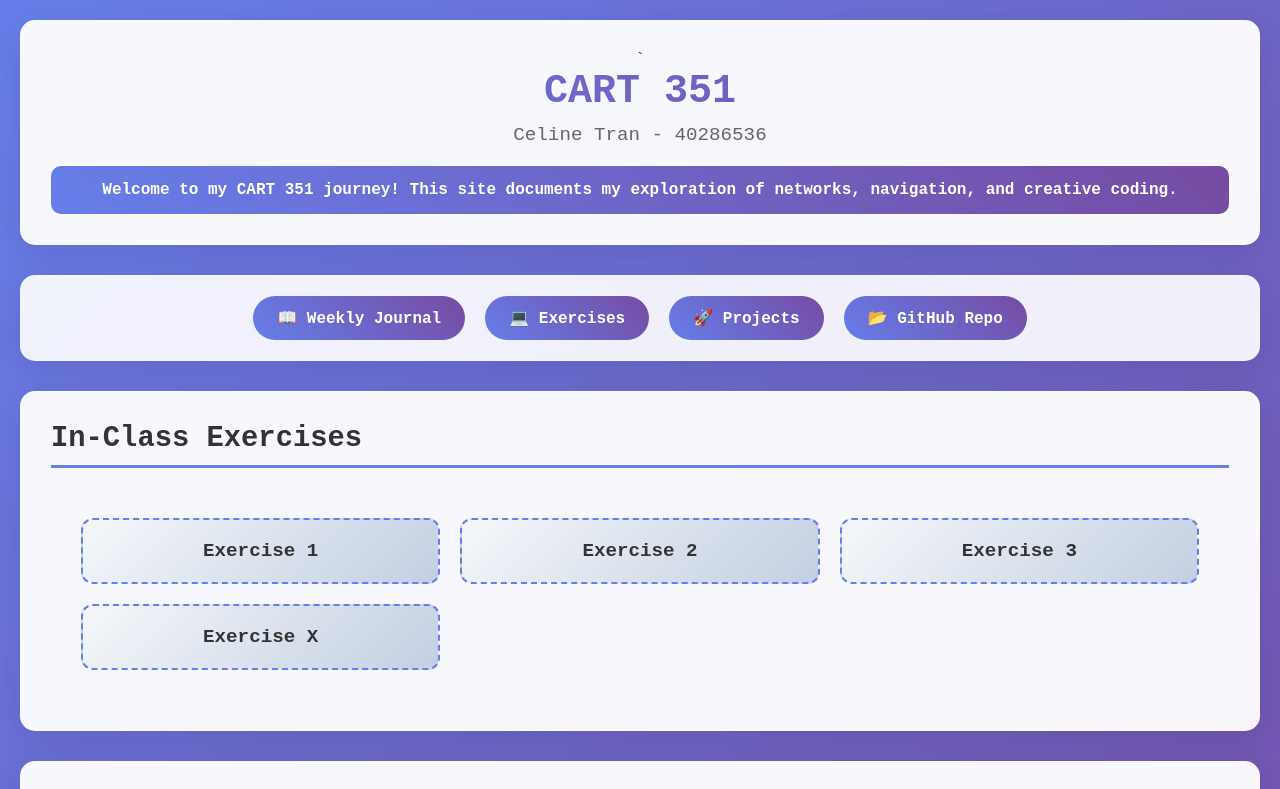
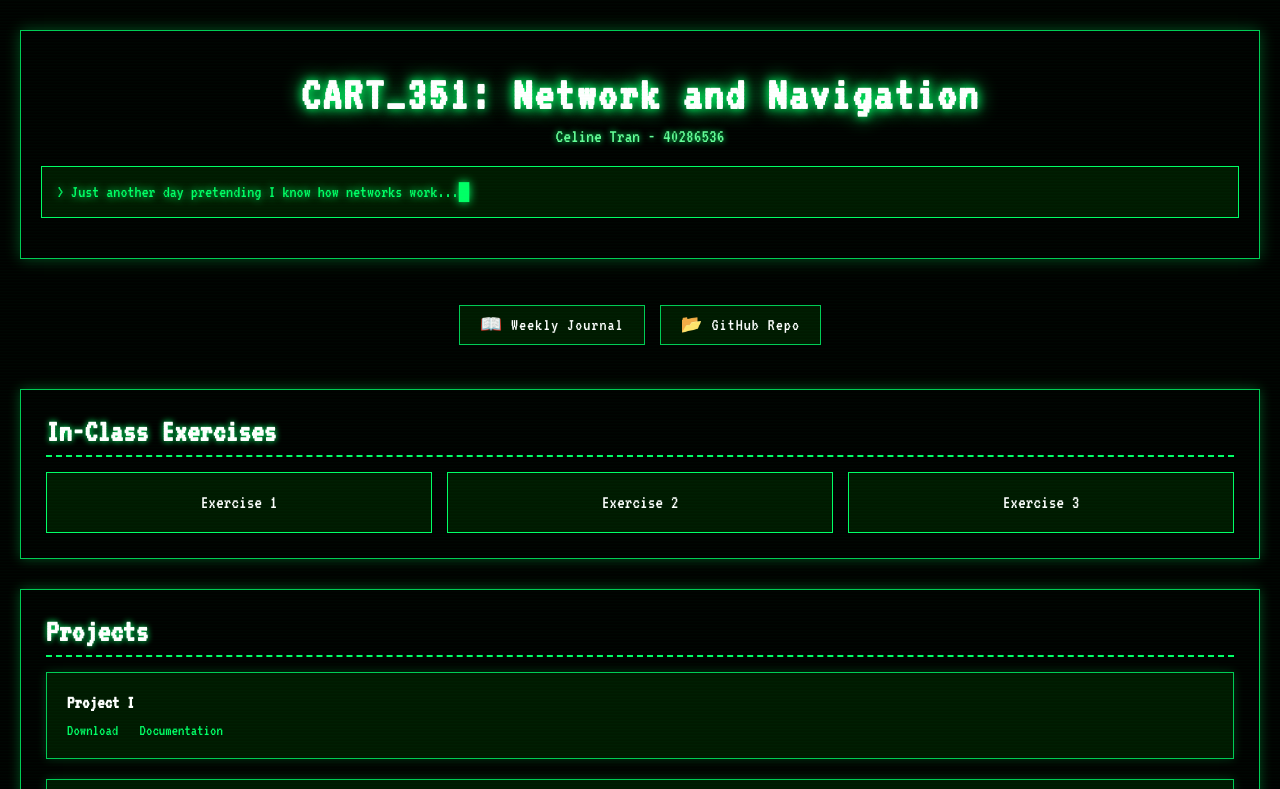
Before and after one commit to celinetran07/CART-351, a plain HTML site: page index.html in a window 1280 px wide. Shown: the top 789 px of the page. Drawn offline with Linux system fonts and the light colour scheme.

Commit message:
change web layout and other modifications

```diff
--- a/index.html
+++ b/index.html
@@ -9,11 +9,11 @@
 <body>
     <div class="container">
         <header>
-          `    <h1>CART 351</h1>
+            <h1>CART_351: Network and Navigation</h1>
             <p class="subtitle">Celine Tran - 40286536</p>
 
             <div class="highlight">
-            Welcome to my CART 351 journey! This site documents my exploration of networks, navigation, and creative coding.
+                > Just another day pretending I know how networks work...
             </div>
         </header>
 
@@ -22,8 +22,6 @@
         <nav>
             <ul>
                 <li><a href="journal.html">📖 Weekly Journal</a></li>
-                <li><a href="#exercises">💻 Exercises</a></li>
-                <li><a href="#projects">🚀 Projects</a></li>
                 <li><a href="https://github.com/celinetran07/CART-351" target="_blank" rel="noopener noreferrer">📂 GitHub Repo</a></li>
             </ul>
         </nav>
@@ -34,7 +32,6 @@
                 <li><a href="/Exercises/celine-tran-40296536-cathy-tham-40287326_exercise_one/ex-one.py">Exercise 1</a></li>
                 <li><a href="#">Exercise 2</a></li>
                 <li><a href="#">Exercise 3</a></li>
-                <li><a href="#">Exercise X</a></li>
             </ul>
         </section>
 
@@ -68,7 +65,6 @@
         <footer>
             <p>CART 351 - Networks and Navigation | Concordia University | Fall 2025</p>
               <p>&copy; 2025 Celine Tran</p>
-            <p>Last updated: <span id="lastUpdate"></span></p>
         </footer>
     </div>
 
--- a/scripts/main.js
+++ b/scripts/main.js
@@ -1,35 +1,29 @@
-// CART 351 Main Website JavaScript
+document.addEventListener("DOMContentLoaded", () => {
+  const highlight = document.querySelector(".highlight");
 
-document.addEventListener('DOMContentLoaded', () => {
-    // Update last modified date
-    const lastUpdateElement = document.getElementById('lastUpdate');
-    if (lastUpdateElement) {
-        lastUpdateElement.textContent = new Date().toLocaleDateString();
+  // Get the full text and reset the highlight
+  const fullText = highlight.textContent.trim();
+  highlight.textContent = "> ";
+
+  // Create the cursor element
+  const cursor = document.createElement("span");
+  cursor.classList.add("cursor", "cursor-solid");
+  cursor.textContent = "█";
+  highlight.appendChild(cursor);
+
+  let i = 2;
+  const typingSpeed = 60;
+
+  function typeHighlight() {
+    if (i < fullText.length) {
+      highlight.insertBefore(document.createTextNode(fullText.charAt(i)), cursor);
+      i++;
+      setTimeout(typeHighlight, typingSpeed + Math.random() * 40);
+    } else {
+      cursor.classList.remove("cursor-solid");
+      cursor.classList.add("cursor-blink");
     }
+  }
 
-    // Smooth scroll for navigation
-    document.querySelectorAll('a[href^="#"]').forEach(anchor => {
-        anchor.addEventListener('click', e => {
-            e.preventDefault();
-            document.querySelector(e.target.getAttribute('href'))?.scrollIntoView({
-                behavior: 'smooth'
-            });
-        });
-    });
-
-    // Fade-in animation observer
-    const observer = new IntersectionObserver(entries => {
-        entries.forEach(entry => {
-            if (entry.isIntersecting) {
-                entry.target.classList.add('visible');
-            }
-        });
-    }, {
-        threshold: 0.1,
-        rootMargin: '0px 0px -50px 0px'
-    });
-
-    document.querySelectorAll('.section').forEach(section => {
-        observer.observe(section);
-    });
+  typeHighlight();
 });
--- a/styles/journal.css
+++ b/styles/journal.css
@@ -1,166 +1,143 @@
-/* CART 351 Journal Styles */
+@import url('https://fonts.googleapis.com/css2?family=VT323&display=swap');
 
 * {
   margin: 0;
+  padding: 0;
   box-sizing: border-box;
 }
 
 body {
-    font-family: 'Courier New', monospace;
-    background: linear-gradient(135deg, #74b9ff 0%, #0984e3 100%);
+  font-family: 'VT323', monospace;
+  background: #000;
+  color: #ffffff;
+  font-size: 1.1rem;
   min-height: 100vh;
-    color: #333;
-    line-height: 1.6;
+  display: flex;
+  flex-direction: column;
+}
+
+.inspiration-quote{
+     text-shadow: 0 0 15px #6a00ff;
+     padding: 5px;
+}
+/* Scanline effect */
+body::after {
+  content: "";
+  position: fixed;
+  inset: 0;
+  background: repeating-linear-gradient(
+    rgba(0, 255, 102, 0.02) 0px,
+    rgba(0, 255, 102, 0.02) 1px,
+    transparent 2px,
+    transparent 3px
+  );
+  pointer-events: none;
 }
 
 .container {
+  flex: 1;
+  width: 100%;
   margin: 0 auto;
-    padding: 20px;
+  padding: 30px 20px;
+  background: rgba(10, 0, 30, 0.2);
+}
+
+.week-nav {
+  display: flex;
+  justify-content: space-between;
+  margin: 30px 0;
 }
 
 header {
-    background: rgba(255, 255, 255, 0.95);
-    backdrop-filter: blur(15px);
-    border-radius: 20px;
-    padding: 40px;
-    margin-bottom: 30px;
-    box-shadow: 0 10px 40px rgba(0, 0, 0, 0.1);
   text-align: center;
+  padding: 30px 20px;
+  border: 1px solid #6a00ff;
+  margin-bottom: 40px;
+  box-shadow: 0 0 12px rgba(102, 204, 255, 0.2);
 }
 
-h1 {
-    font-size: 2.8em;
-    background-clip: text;
+header h1 {
+  font-size: 3em;
+  color: #ffffff;
+  text-shadow: 0 0 15px #6a00ff;
+  margin-top: 0.3em;
+
 }
 
-.nav-back {
-    background: linear-gradient(45deg, #74b9ff, #0984e3);
-    color: white;
-    text-decoration: none;
-    padding: 12px 25px;
-    border-radius: 25px;
-    display: inline-block;
-    margin-bottom: 20px;
-    font-weight: bold;
-    transition: transform 0.3s ease;
+header p {
+  font-size: 1.1em;
+
 }
 
-.nav-back:hover {
-    transform: translateY(-2px);
+a {
+  text-decoration: none;
+  color: #6a00ff;
+  border: 1px solid #6a00ff;
+  padding: 6px 12px;
+  transition: 0.3s ease;
 }
 
-/* Journal Entry Styles */
-.journal-entry {
-    background: rgba(255, 255, 255, 0.95);
-    border-radius: 15px;
-    padding: 35px;
-    box-shadow: 0 8px 32px rgba(0, 0, 0, 0.1);
-    border: 1px solid rgba(255, 255, 255, 0.3);
-    transition: opacity 0.6s ease, transform 0.6s ease;
-    font-weight: bold;
-}
-
-.journal-entry.visible {
-    opacity: 1;
-    transform: translateY(0);
-}
-
-.entry-content {
-    font-size: 1.1em;
-    text-align: justify;
-}
-
-.entry-content p {
-    margin-bottom: 15px;
-}
-
-.entry-content h3 {
-    color: #0984e3;
-    margin: 20px 0 10px;
-    font-size: 1.3em;
-}
-
-.inspiration-quote {
-    background: linear-gradient(135deg, #a8edea 0%, #fed6e3 100%);
-    border-radius: 10px;
-    padding: 20px;
-    border-left: 4px solid #74b9ff;
-    font-style: italic;
-}
-
-/* Journal Index Styles */
-.journal-index {
-    background: rgba(255, 255, 255, 0.95);
-    border-radius: 15px;
-    padding: 35px;
-    margin-bottom: 30px;
-    box-shadow: 0 8px 32px rgba(0, 0, 0, 0.1);
-}
-
-.entries-grid {
-    display: grid;
-    grid-template-columns: repeat(auto-fit, minmax(250px, 1fr));
-    gap: 15px;
+a:hover {
+  color: #ffffff;
 }
 
 .entry-card {
-    background: #f8f9ff;
-    border: 2px solid #74b9ff;
-    border-radius: 10px;
+  display: block;
+  background: rgba(10, 0, 30, 0.8);
+  border: 1px solid #6a00ff;
   padding: 20px;
-    text-decoration: none;
-    color: #333;
-    display: block;
-    transition: transform 0.3s ease;
+  margin-top: 20px;
+  margin-bottom: 20px;
+  color: #b366ff;
+}
+
+.entry-card h3 {
+  font-size: 1.5em;
+  color: #ffffff;
+  margin-bottom: 10px;
 }
 
 .entry-card:hover {
-    transform: translateY(-3px);
+  box-shadow: 0 0 25px #b366ff;
 }
 
-.entry-card h3 {
-    color: #0984e3;
-    margin-bottom: 5px;
+.journal-entry {
+  border: 1px solid #6a00ff;
+  padding: 30px;
+  line-height: 1.6;
+  margin-bottom: 30px;
 }
 
-/* Week Navigation */
-.week-nav {
-    display: flex;
-    justify-content: space-between;
-    padding: 15px 0;
-    margin: 20px 0;
+.journal-entry a {
+  border: none;
+  padding: 0;
 }
 
-.week-nav a, .week-nav .disabled {
-    padding: 8px 16px;
-    border-radius: 15px;
-    text-decoration: none;
-    font-weight: bold;
+.journal-entry h3 {
+  color: #b366ff;
+  margin: 20px 0 10px;
 }
 
-.week-nav a {
-    background: linear-gradient(45deg, #74b9ff, #0984e3);
-    color: white;
+.journal-index {
+  padding: 1em;
+  margin-bottom: 2em;
+  border: 1px solid #6a00ff;
+  box-shadow: 0 0 12px rgba(102, 204, 255, 0.2);
+
 }
 
-.week-nav .disabled {
-    background: #ddd;
-    color: #999;
+.journal-index h2 {
+  color: #ffffff;
+  margin-bottom: 15px;
+  padding-bottom: 8px;
+  font-size:2em;
+  text-shadow: 0 0 10px #6a00ff;
+  border-bottom: 2px dashed #6a00ff;
 }
 
 footer {
   text-align: center;
-    padding: 30px;
-    color: white;
-    background: rgba(0, 0, 0, 0.2);
-    border-radius: 15px;
-    margin-top: 40px;
+    padding: 20px;
+    border-top: 1px dashed #6a00ff;
+    text-shadow: 0 0 5px #6a00ff;
 }
-
-/* Responsive Design */
-@media (max-width: 768px) {
-    .container { padding: 15px; }
-    .journal-entry { padding: 25px; }
-    h1 { font-size: 2.2em; }
-    .entries-grid { grid-template-columns: 1fr; }
-}
--- a/styles/main.css
+++ b/styles/main.css
@@ -1,4 +1,4 @@
-/* CART 351 Main Website Styles */
+@import url('https://fonts.googleapis.com/css2?family=VT323&display=swap');
 
 * {
   margin: 0;
@@ -7,62 +7,68 @@
 }
 
 body {
-    font-family: 'Courier New', monospace;
-    background: linear-gradient(135deg, #667eea 0%, #764ba2 100%);
+  font-family: 'VT323', monospace;
+  background: #000;
+  color: #ffffff;
   min-height: 100vh;
-    color: #333;
+  overflow-x: hidden;
 }
 
-.section {
-    opacity: 0;
-    transform: translateY(20px);
-    transition: opacity 0.6s ease, transform 0.6s ease;
-}
-
-.section.visible {
-    opacity: 1;
-    transform: translateY(0);
+/* Scanlines Effect */
+body::after {
+  content: "";
+  position: fixed;
+  inset: 0;
+  background: repeating-linear-gradient(
+    rgba(0, 255, 102, 0.02) 0px,
+    rgba(0, 255, 102, 0.02) 1px,
+    transparent 2px,
+    transparent 3px
+  );
+  pointer-events: none;
 }
 
 .container {
   margin: 0 auto;
-    padding: 20px;
+  padding: 30px 20px;
+  background: rgba(0, 10, 0, 0.2);
 }
 
 header {
-    background: rgba(255, 255, 255, 0.95);
-    backdrop-filter: blur(10px);
-    border-radius: 15px;
-    padding: 30px;
-    margin-bottom: 30px;
-    box-shadow: 0 8px 32px rgba(0, 0, 0, 0.1);
   text-align: center;
-    border: 1px solid rgba(255, 255, 255, 0.2);
+  padding: 40px 20px;
+  border: 1px solid #00cc55;
+  box-shadow: 0 0 15px rgba(0, 255, 102, 0.3);
 }
 
 h1 {
-    font-size: 2.5em;
-    margin-bottom: 10px;
-    background: linear-gradient(45deg, #667eea, #764ba2);
-    -webkit-background-clip: text;
-    -webkit-text-fill-color: transparent;
-    background-clip: text;
+  color: #ffffff;
+  text-shadow: 0 0 10px #00ff66, 0 0 20px #00ff66;
+  letter-spacing: 2px;
+  margin-bottom: 8px;
+  font-size: 3em;
 }
 
 .subtitle {
   font-size: 1.2em;
-    color: #666;
-    margin-bottom: 20px;
+  color: #66ff99;
+  text-shadow: 0 0 6px #00ff66;
+}
+
+.highlight {
+  background: rgba(0, 50, 0, 0.5);
+  border: 1px solid #00ff66;
+  padding: 15px;
+  margin-top: 20px;
+  font-size: 1.1em;
+  text-shadow: 0 0 8px #00ff66;
+  text-align: left;
+  color:#00ff66;
 }
 
 nav {
-    background: rgba(255, 255, 255, 0.9);
-    backdrop-filter: blur(10px);
-    border-radius: 15px;
-    padding: 20px;
-    margin-bottom: 30px;
-    box-shadow: 0 8px 32px rgba(0, 0, 0, 0.1);
-    border: 1px solid rgba(255, 255, 255, 0.2);
+  padding: 15px;
+  margin: 40px 0;
 }
 
 nav ul {
@@ -70,121 +76,114 @@ nav ul {
   display: flex;
   justify-content: center;
   flex-wrap: wrap;
-    gap: 20px;
+  gap: 15px;
 }
 
 nav a {
   text-decoration: none;
-    color: white;
-    padding: 12px 24px;
-    border-radius: 25px;
-    background: linear-gradient(45deg, #667eea, #764ba2);
-    font-weight: bold;
+  color: #ffffff;
+  padding: 10px 20px;
+  border: 1px solid #00cc55;
+  font-size: 1.1em;
+  letter-spacing: 1px;
   transition: all 0.3s ease;
-    display: block;
+  background: rgba(0, 50, 0, 0.5);
 }
 
 nav a:hover {
-    box-shadow: 0 5px 15px rgba(0, 0, 0, 0.2);
+  color: #ccffcc;
+  text-shadow: 0 0 12px #00ff66;
+  transform: scale(1.02);
+}
+
+.section {
+  border: 1px solid #00cc55;
+  padding: 25px;
+  margin-bottom: 30px;
+  box-shadow: 0 0 12px rgba(0, 255, 102, 0.3);
+}
+
+h2 {
+  font-size: 2em;
+  color: #ffffff;
+  margin-bottom: 15px;
+  border-bottom: 2px dashed #00ff66;
+  padding-bottom: 8px;
+  text-shadow: 0 0 6px #00ff66;
 }
 
 .exercise-list {
   display: grid;
-    grid-template-columns: repeat(auto-fit, minmax(300px, 1fr));
-    gap: 20px;
-    padding: inherit;
+  grid-template-columns: repeat(auto-fit, minmax(250px, 1fr));
+  gap: 15px;
   list-style: none;
 }
 
 .exercise-list li {
-    background: linear-gradient(135deg, #f5f7fa 0%, #c3cfe2 100%);
+  background: rgba(0, 50, 0, 0.5);
+  border: 1px solid #00ff66;
   padding: 20px;
-    border-radius: 12px;
-    border: 2px dashed #667eea;
+  color: #00ff66;
+  transition: transform 0.3s ease, box-shadow 0.3s ease;
   text-align: center;
 }
 
+.exercise-list li:hover {
+  transform: scale(1.02);
+  box-shadow: 0 0 10px #00ff66;
+}
+
 .exercise-list a {
+  color: #ffffff;
   text-decoration: none;
-    color: #333;
-    font-weight: bold;
   font-size: 1.2em;
 }
 
-nav a,
-.exercise-list li,
-.project-links a {
-    transition: transform 0.3s ease;
-    display: inline-block;
-}
-
-nav a:hover,
-.exercise-list li:hover,
-.project-links a:hover {
-    transform: scale(1.02);
-}
-
-.section {
-    background: rgba(255, 255, 255, 0.95);
-    backdrop-filter: blur(10px);
-    border-radius: 15px;
-    padding: 30px;
-    margin-bottom: 30px;
-    box-shadow: 0 8px 32px rgba(0, 0, 0, 0.1);
-    border: 1px solid rgba(255, 255, 255, 0.2);
-}
-
-h2 {
-    color: #333;
+.project-card {
+  background: rgba(0, 50, 0, 0.5);
+  border: 1px solid #00cc55;
+  padding: 20px;
   margin-bottom: 20px;
-    font-size: 1.8em;
-    border-bottom: 3px solid #667eea;
-    padding-bottom: 10px;
-}
-
-.project-card {
-    background: linear-gradient(135deg, #ffecd2 0%, #fcb69f 100%);
-    padding: 25px;
-    border-radius: 12px;
-    margin-bottom: 20px;
-    border-left: 5px solid #764ba2;
-    transition: all 0.3s ease;
-}
-
-.highlight {
-    background: linear-gradient(45deg, #667eea, #764ba2);
-    color: white;
-    padding: 15px;
-    border-radius: 10px;
-    text-align: center;
-    font-weight: bold;
+  box-shadow: 0 0 10px rgba(0, 255, 102, 0.2);
+  transition: transform 0.3s ease, box-shadow 0.3s ease;
 }
 
 .project-links {
-    padding: 0.5rem;
+  margin-top: 10px;
 }
 
 .project-links a {
-    color: #764ba2;
-    font-weight: bold;
+  color: #00ff66;
+  margin-right: 15px;
+  text-decoration: none;
+}
+
+.project-links a:hover {
+  color: #ccffcc;
+  text-shadow: 0 0 10px #00ff66;
 }
 
 footer {
   text-align: center;
   padding: 20px;
-    color: white;
-    background: rgba(0, 0, 0, 0.1);
-    border-radius: 15px;
-    backdrop-filter: blur(10px);
+  border-top: 1px dashed #00ff66;
+  text-shadow: 0 0 5px #00ff66;
 }
 
-@media (max-width: 768px) {
-    nav ul {
-        flex-direction: column;
-        align-items: center;
+.cursor {
+  color: #00ff66;
+  text-shadow: 0 0 10px #00ff66;
 }
 
-    h1 {
-        font-size: 2em;
+.cursor-solid {
+  opacity: 1;
+  animation: none;
 }
+
+.cursor-blink {
+  animation: blink 1s step-start infinite;
 }
+
+@keyframes blink {
+  50% { opacity: 0; }
+}
```
Also changed, not shown: JournalEntries/week-4.html (+1 -1 lines), JournalEntries/week-5.html (+2 -2 lines), journal.html (+6 -2 lines). Lines whose indentation alone changed are shown as unchanged.
